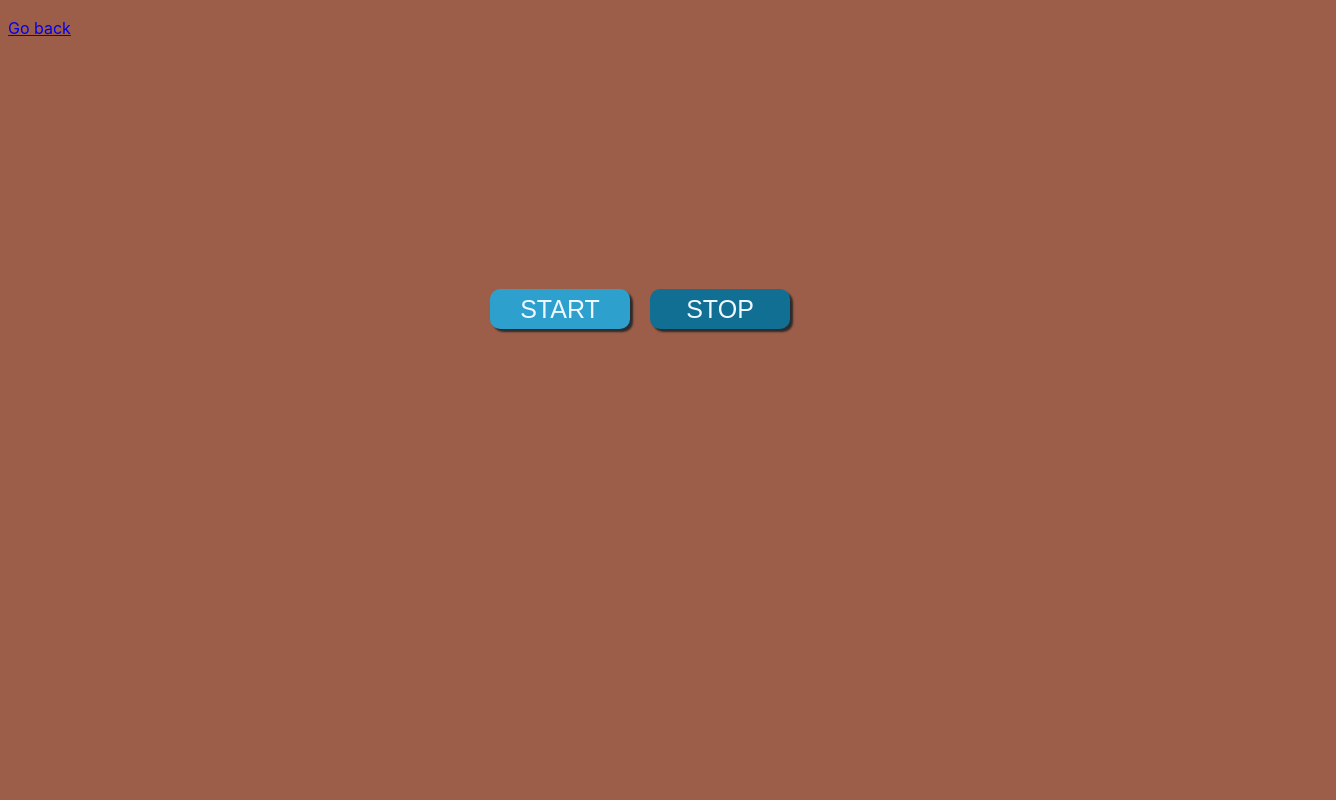
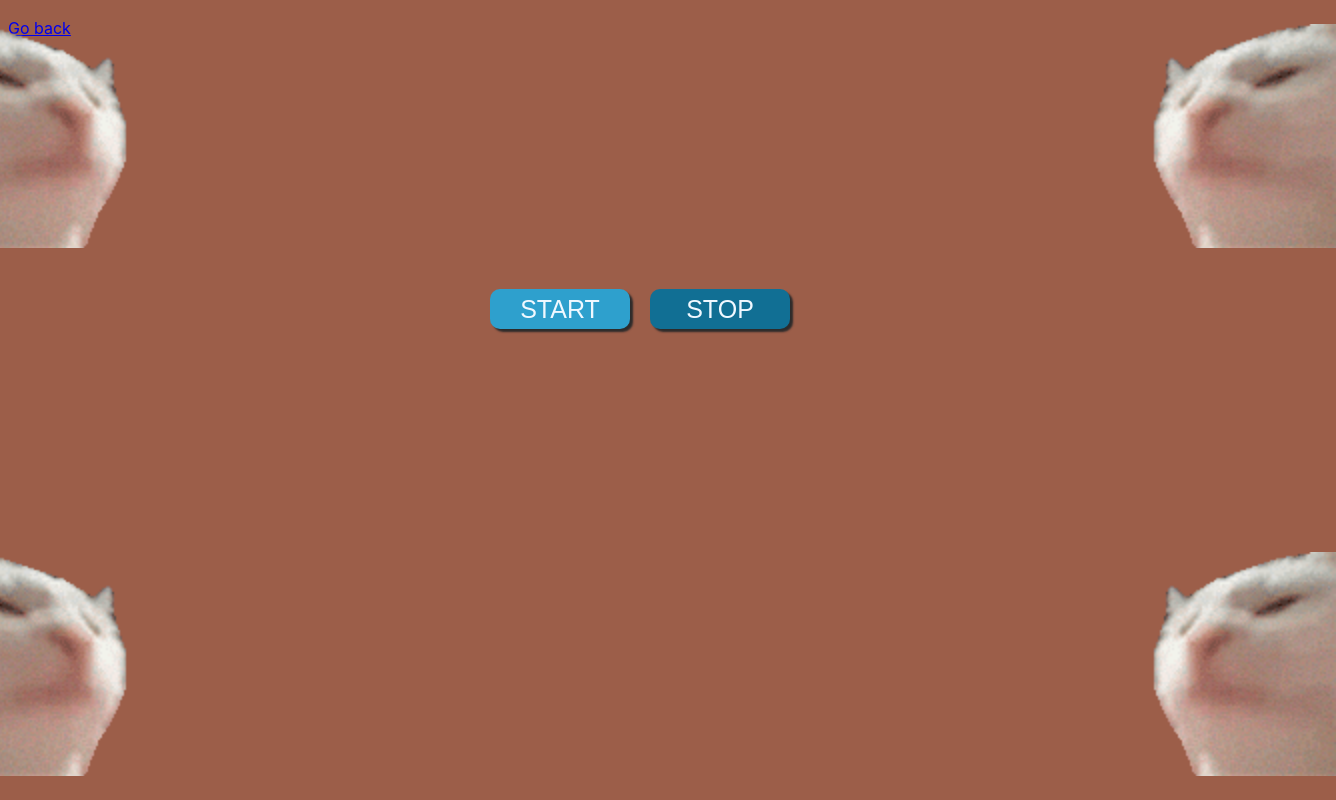
Before and after one commit to YoungSandw1ch/goit-js-hw-09, a website built with Parcel: page src/01-color-switcher.html in a window 1280 px wide. Both pictures are taken after a click on the button "START". Shown: the whole page, 1336 px wide, since content can reach past the window. Built offline with nearby package versions, Linux system fonts and the light colour scheme.

Commit message:
1task add cats paty for switcher

```diff
--- a/src/01-color-switcher.html
+++ b/src/01-color-switcher.html
@@ -16,6 +16,14 @@
     <button type="button" class="button" data-stop>Stop</button>
   </div>
 
+  <img class="gif gif-1" src="./images/cat.gif" alt="cat gif">
+  <img class="gif gif-2" src="./images/cat.gif" alt="cat gif">
+  <img class="gif gif-3" src="./images/cat.gif" alt="cat gif">
+  <img class="gif gif-4" src="./images/cat.gif" alt="cat gif">
+  <audio loop>
+    <source src="./audio/cat-song.mp3" type="audio/mp3">
+  </audio>
+
   <script src="js/01-color-switcher.js" type="module"></script>
 </body>
 
--- a/src/css/common.css
+++ b/src/css/common.css
@@ -69,7 +69,39 @@ img {
   bottom: -6px;
   box-shadow: none;
 }
+/*========================animation for switcher==================*/
+.gif {
+  position: absolute;
+  transition: transform 800ms ease-in-out;
+}
+.gif-1 {
+  top: 10%;
+  left: 0%;
+  transform: scale(200%) translateX(-100%);
+}
+.gif-2 {
+  top: 10%;
+  right: 0%;
+  transform: scaleX(-1) scale(200%) translateX(-100%);
+}
+.gif-3 {
+  bottom: 10%;
+  left: 0%;
+  transform: scale(200%) translateX(-100%);
+}
+.gif-4 {
+  bottom: 10%;
+  right: 0%;
+  transform: scaleX(-1) scale(200%) translateX(-100%);
+}
 
+.show-odd {
+  transform: scale(200%) translateX(0);
+}
+
+.show-even {
+  transform: scaleX(-1) scale(200%) translateX(0);
+}
 /*=============================timer=============================*/
 
 .container {
--- a/src/js/01-color-switcher.js
+++ b/src/js/01-color-switcher.js
@@ -3,6 +3,14 @@ const refs = {
   stopBtn: document.querySelector('button[data-stop]'),
   body: document.body,
 };
+//===============animation===============
+const anim = {
+  gif1: document.querySelector('.gif-1'),
+  gif2: document.querySelector('.gif-2'),
+  gif3: document.querySelector('.gif-3'),
+  gif4: document.querySelector('.gif-4'),
+};
+//=======================================
 const SWWITCHER_INTERVAL = 1000;
 let isActive = false;
 let startId = null;
@@ -13,14 +21,17 @@ refs.stopBtn.addEventListener('click', onStop);
 function onStart() {
   if (isActive) return;
   isActive = true;
-  console.log('start color switcher');
+
   startId = setInterval(changeBodyBackground, SWWITCHER_INTERVAL);
+  catGifShow();
+  playBackgroundSong();
 }
 
 function onStop() {
   isActive = false;
   clearInterval(startId);
-  console.log('stop color switcher');
+  catGifHide();
+  stopBackgroundSong();
 }
 
 function changeBodyBackground() {
@@ -30,3 +41,28 @@ function changeBodyBackground() {
 function getRandomHexColor() {
   return `#${Math.floor(Math.random() * 16777215).toString(16)}`;
 }
+
+//======================cats paty function=======================
+function catGifShow() {
+  anim.gif1.classList.add('show-odd');
+  anim.gif3.classList.add('show-odd');
+  anim.gif2.classList.add('show-even');
+  anim.gif4.classList.add('show-even');
+}
+
+function catGifHide() {
+  anim.gif1.classList.remove('show-odd');
+  anim.gif3.classList.remove('show-odd');
+  anim.gif2.classList.remove('show-even');
+  anim.gif4.classList.remove('show-even');
+}
+
+function playBackgroundSong() {
+  document.querySelector('audio').play();
+}
+
+function stopBackgroundSong() {
+  const audio = document.querySelector('audio');
+  audio.currentTime = 0;
+  audio.pause();
+}
```
Also changed, not shown: src/js/03-promises.js (+56 -7 lines), src/images/cat.gif (added), 1 other file.
